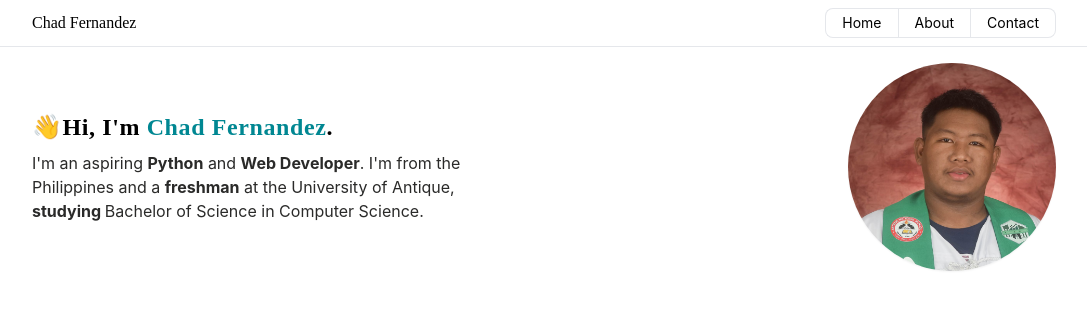
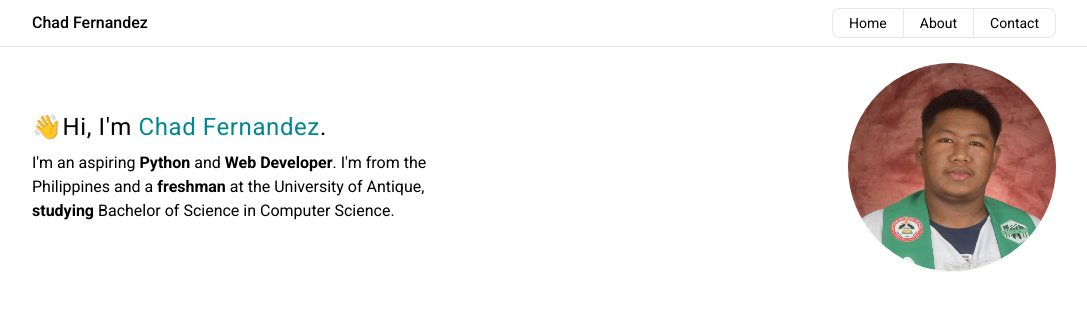
Before and after one commit to chof64/chof64, a Next.js app in the folder chadfernandez-me/: page / in a window 1280 px wide. Shown: the top 310 px of the page, without its empty margins (96-1183 px from the left). Built offline with nearby package versions, Linux system fonts and the light colour scheme.

Commit message:
updated font-family

```diff
--- a/chadfernandez-me/styles/globals.css
+++ b/chadfernandez-me/styles/globals.css
@@ -2,13 +2,3 @@
 @tailwind base;
 @tailwind components;
 @tailwind utilities;
-
-h1,
-h2,
-h3 {
-  @apply text-black font-['Heebo'] font-semibold
-}
-
-p {
-  @apply text-colorDark
-}
--- a/chadfernandez-me/tailwind.config.js
+++ b/chadfernandez-me/tailwind.config.js
@@ -6,10 +6,10 @@ module.exports = {
     ],
     theme: {
         extend: {
-            fontFamily: {
-                'sans': ['Inter'],
+            'fontFamily': {
+                'sans': ['Roboto'],
             },
-            "colors": {
+            'colors': {
                 //* https://coolors.co/ffffff-2f4b4f-00a79a
                 'colorLight': '#ffffff',
                 'colorDark': '#2a2a29',
```
